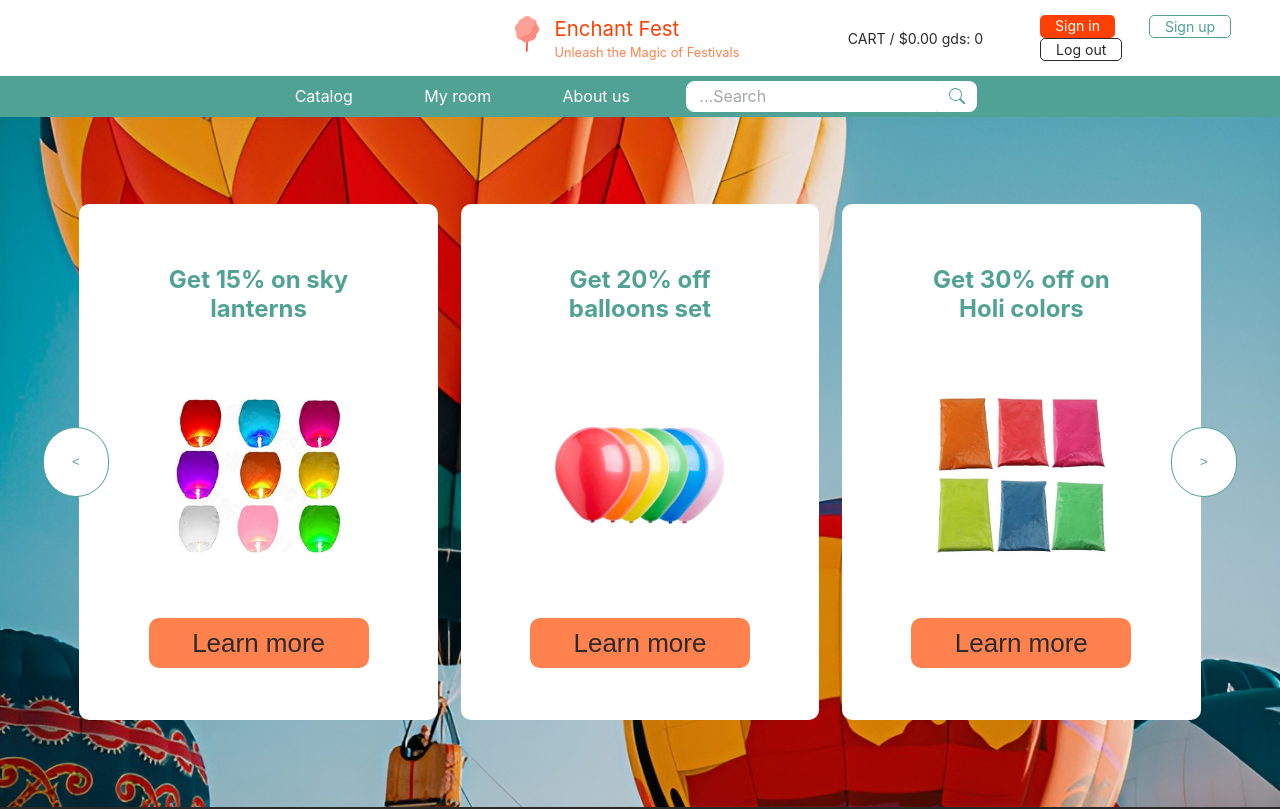
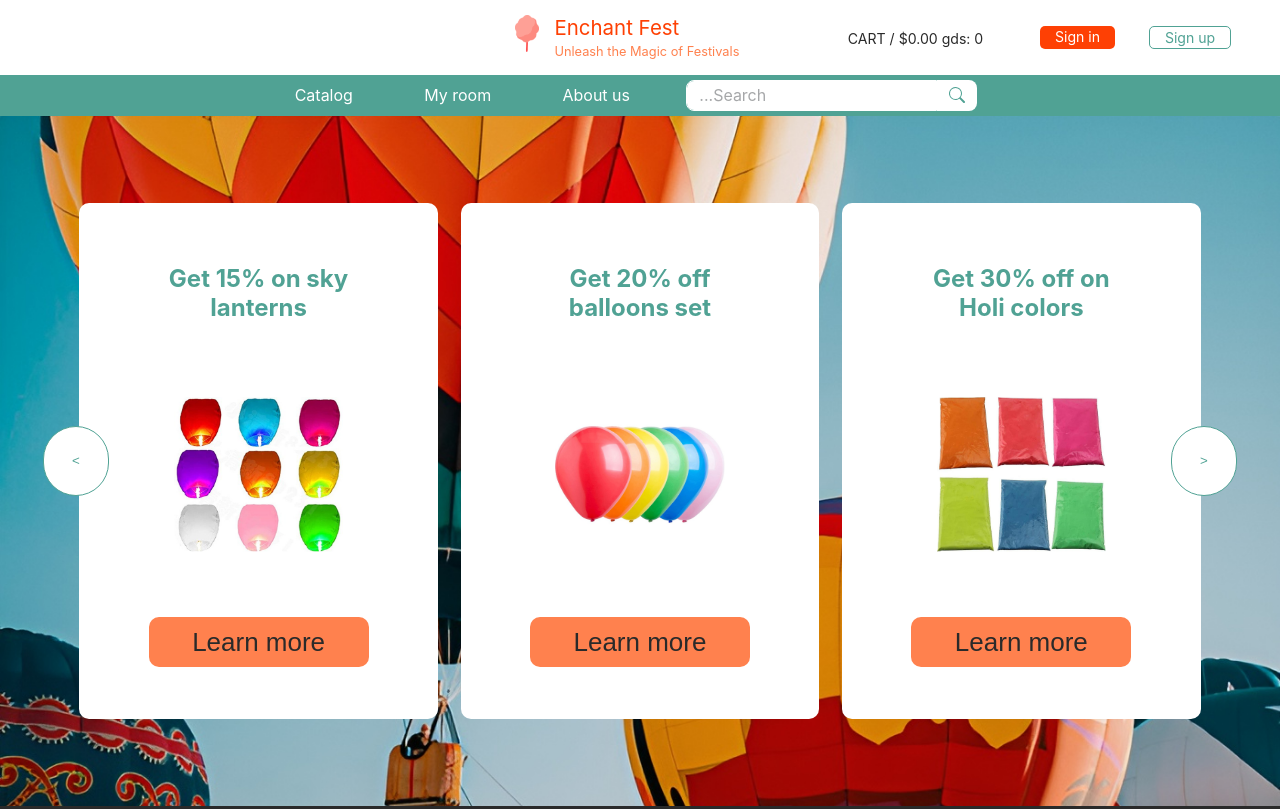
Before and after one commit to Elina-nep/eCommerce-Application, a React (Create React App) app: page / in a window 1280 px wide. Shown: the top 809 px of the page. Built offline with nearby package versions, Linux system fonts and the light colour scheme.

Commit message:
feat: hide log out link for unauthorized users

```diff
--- a/src/components/head/Head.tsx
+++ b/src/components/head/Head.tsx
@@ -1,9 +1,12 @@
-import React from 'react';
+import React, { useContext } from 'react';
 import { Link } from 'react-router-dom';
+import { AuthContext } from '../../context/AuthProvider';
 import { HeadProps } from '../../types';
 import './Head.css';
 
 const Head: React.FC<HeadProps> = ({ cartTotal, cartItemsCount }) => {
+  const { ifAuth } = useContext(AuthContext);
+
   return (
     <div className="head">
       <div className="headnav">
@@ -21,10 +24,10 @@ const Head: React.FC<HeadProps> = ({ cartTotal, cartItemsCount }) => {
         </div>
         <div className="cart">
           <Link to="cart">
-            CART / ${cartTotal.toFixed(2)} gds: {cartItemsCount}
+            {' '}
+            CART / ${cartTotal.toFixed(2)} gds: {cartItemsCount}{' '}
           </Link>
         </div>
-
         <div className="links">
           <Link to="login" className="login">
             Sign in
@@ -33,9 +36,11 @@ const Head: React.FC<HeadProps> = ({ cartTotal, cartItemsCount }) => {
             Sign up
           </Link>{' '}
           <br />
-          <Link to="logout" className="logout">
-            Log out
-          </Link>
+          {ifAuth ? (
+            <Link to="logout" className="logout">
+              Log out
+            </Link>
+          ) : null}
         </div>
       </div>
     </div>
```
